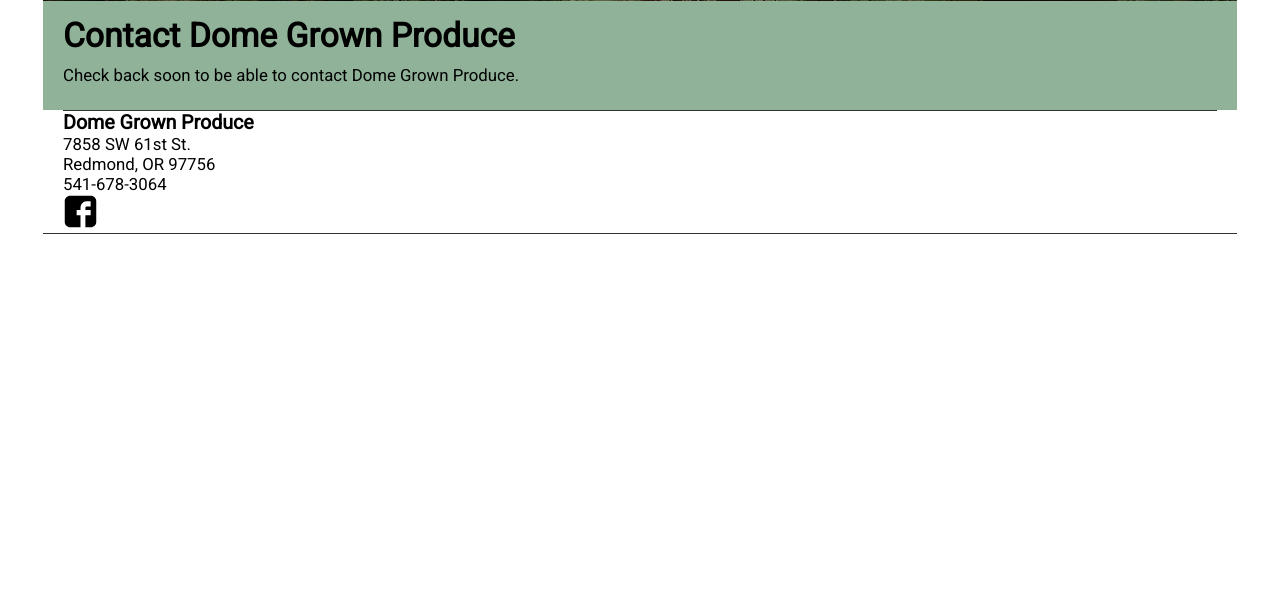
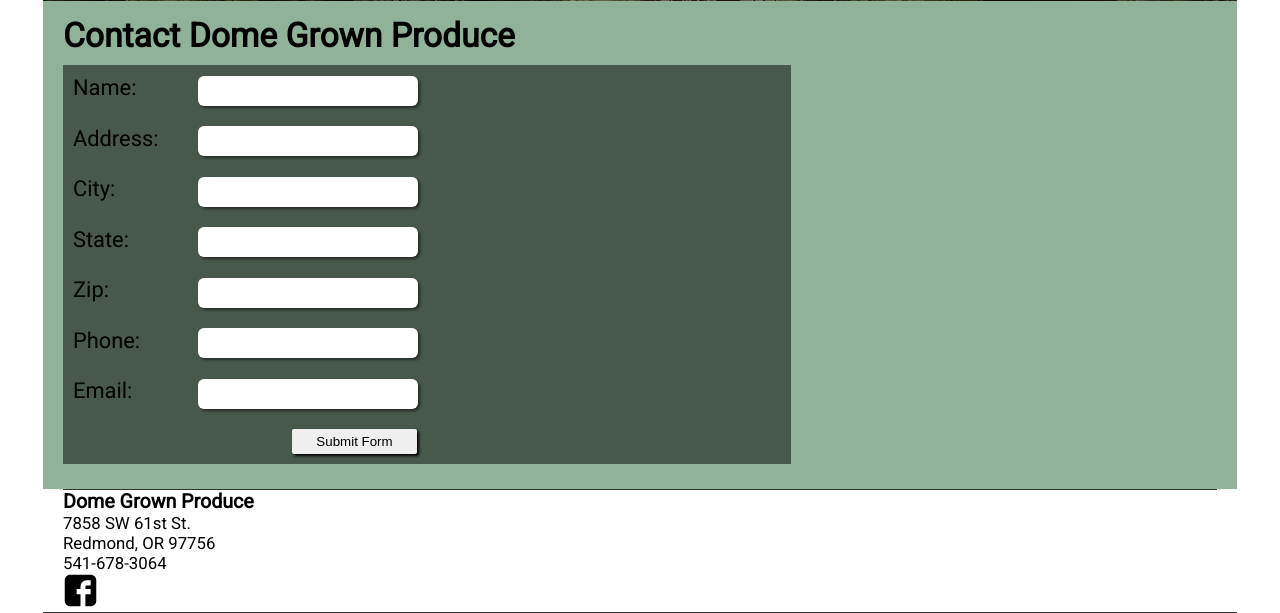
Before and after one commit to Hyperligh/domegrown, a PHP site: page /contact_us.php in a window 1280 px wide. Shown: the part 554-1167 px from the top of the page. Before the commit the page ends 788 px from the top, so only its background shows below. Run offline with PHP 8.4, Linux system fonts and the light colour scheme; data that the repository does not hold is empty; some libraries are stand-ins or nearby versions.

Commit message:
About us done with image, started contact/csa signup forms with some styling

```diff
--- a/contact_us.php
+++ b/contact_us.php
@@ -1,7 +1,8 @@
 <?php
-require_once'header.php';
 $title = "Get in contact with the organic local farm in Redmond, OR | Dome Grown Produce";
 $metad = "Get in contact with Dome Grown Produce about the organic farm that has CSA share signups";
+require_once'header.php';
+
 ?>
 
 
@@ -18,11 +19,18 @@
 
 					<div class="row1-content cf">
 						<div class="left-65 left-row-1">
-								<h1><span>Contact Dome Grown Produce</span></h1>
+							<h1><span>Contact Dome Grown Produce</span></h1>
 
-
-							<p>Check back soon to be able to contact Dome Grown Produce.
-							</p>
+								<form class="form" action="csa_signup.php" method="POST">
+								<p><label for="name">Name:&nbsp;</label><input type="text" name="name" id="name"></p>
+								<p><label for="address">Address:&nbsp;</label><input type="text" name="address" id="address"></p>
+								<p><label for="city">City:&nbsp;</label><input type="text" name="city" id="city"></p>
+								<p><label for="state">State:&nbsp;</label><input type="text" name="state" id="state"></p>
+								<p><label for="zip">Zip:&nbsp;</label><input type="text" name="zip" id="zip"></p>
+								<p><label for="phone">Phone:&nbsp;</label><input type="tel" name="phone" id="phone"></p>
+								<p><label for="email">Email:&nbsp;</label><input type="email" name="email" id="email"></p>
+								<p><input type="submit" name="submit" value="Submit Form"></p>
+								</form>
 
 
 
--- a/cta.php
+++ b/cta.php
@@ -1,7 +1,7 @@
 
 								<div id="cta" class="">
 									<ul>
-										<li><a class="anchor" href="csa_signup.php" target="_blank">CSA Signup<div class="cta-extension"></div></a></li>
+										<li><a class="anchor" href="csa_signup.php">CSA Signup<div class="cta-extension"></div></a></li>
 										<li><a href="contact_us.php">Contact Us<div class="cta-extension"></div></a></li>
 									</ul>
-								</div>
+								</div
--- a/style/domegrownstyle.css
+++ b/style/domegrownstyle.css
@@ -93,7 +93,7 @@
 	float: right;
 	width:12.8%;
 	border-left: 1px solid rgba(0,0,0,0.5);
-	border-left-height: 90%;
+
 
 }
 header nav ul {
@@ -220,6 +220,10 @@
 
 
 
+
+
+
+
 footer {
 	background-color:#ffffff;
 	border-bottom: 1px solid rgba(0,0,0,0.8);
@@ -247,6 +251,32 @@
     clear: both;
 }
 
+
+/*specific to interior pages*/
+.form input[type=text], .form input[type=email],.form input[type=tel]{
+	height:30px;
+	width:220px;
+	border-radius: 6px;
+	box-shadow: 2px 2px 3px rgba(0,0,0,0.5);
+}
+.form input[type=submit]{
+	position: relative;
+	width:125px;
+	height:25px;
+	border-radius: 2px;
+	box-shadow: 2px 2px 3px black;
+	left:219px;
+}
+.form label {
+	display: inline-block;
+	width:125px;
+	font-size: 130%;
+
+}
+.form p {
+	background-color: rgba(0,0,0,0.5);
+	padding: 10px;
+}
 
 
 
```
Also changed, not shown: about_the_farm.php (+23 -2 lines), csa_signup.php (+10 -3 lines), face_book_feed.php (added), photos/farmer-driving-tractor-farm-redmond-or.jpg (added).
